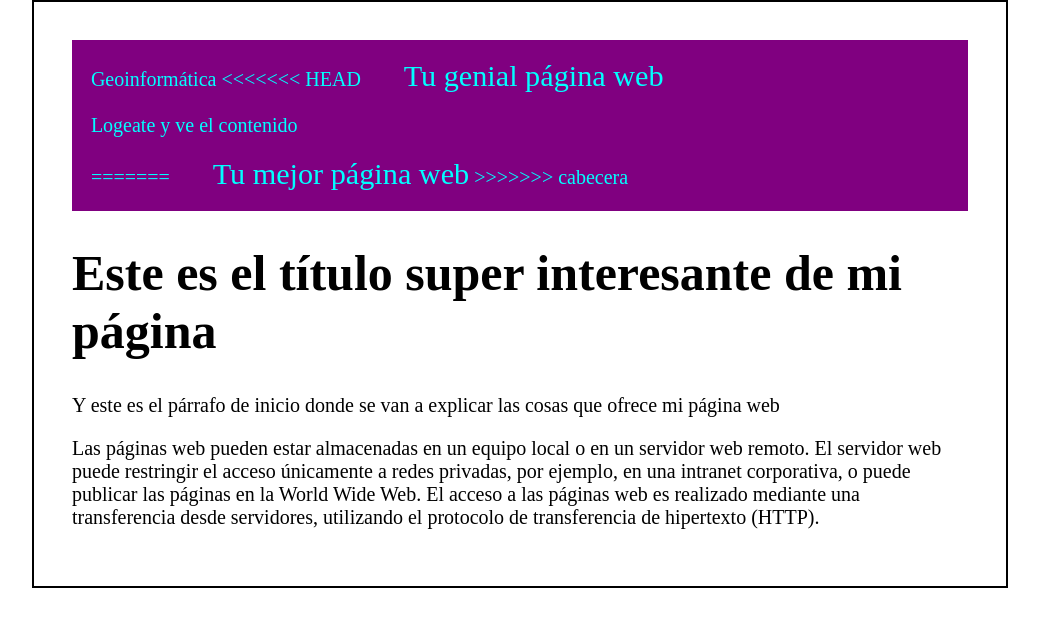
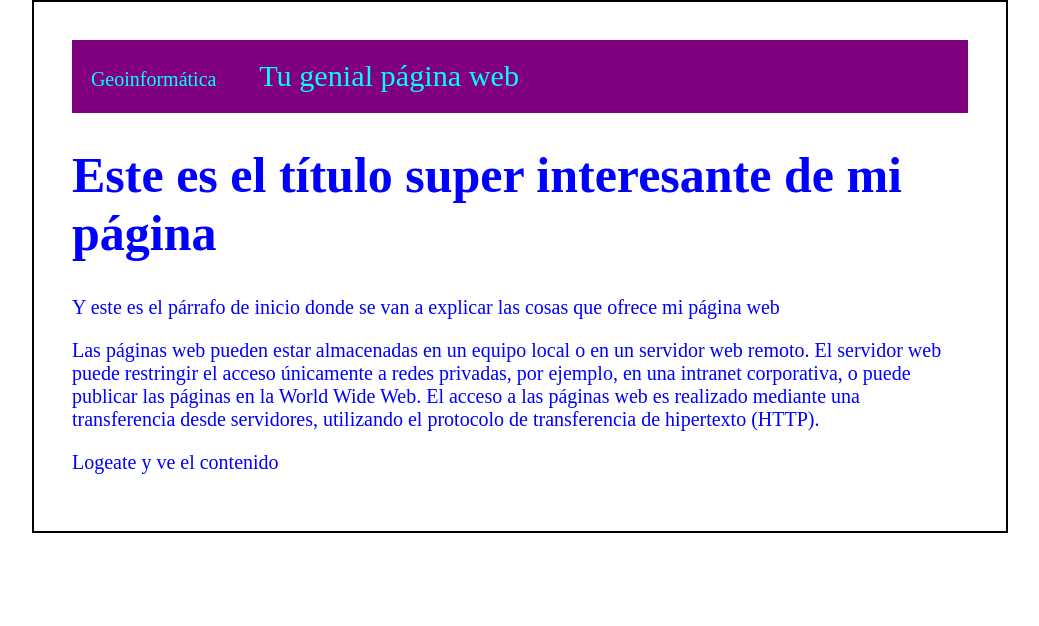
Before and after one commit to SandyLizzy14/Mi_pagina_web, a plain HTML site: page mipagina.html in a window 1280 px wide. Shown: the whole page, without its empty margins (120-1159 px from the left). Drawn offline with Linux system fonts and the light colour scheme.

Commit message:
Fusion del repositorio remoto con local

```diff
--- a/css/estilos.css
+++ b/css/estilos.css
@@ -1,9 +1,5 @@
 body {
-<<<<<<< HEAD
-    color:orange;
-=======
     color:blue;
->>>>>>> cabecera
     text-align:center;
     font-family: "Chiller";
     font-size: 20px;
--- a/mipagina.html
+++ b/mipagina.html
@@ -8,12 +8,7 @@
 <body>
     <div id="container">
         <div id="cabecera"> Geoinformática
-<<<<<<< HEAD
             <span id="tagline">Tu genial página web</span>
-            <p>Logeate y ve el contenido</p>
-=======
-            <span id="tagline">Tu mejor página web</span>
->>>>>>> cabecera
         </div>
         <div id="pagina">
             <h1>Este es el título super interesante de mi página</h1>
@@ -24,6 +19,7 @@
                  World Wide Web. El acceso a las páginas web es realizado mediante una
                  transferencia desde servidores, utilizando el protocolo de transferencia de
                  hipertexto (HTTP). </p>
+            <p>Logeate y ve el contenido</p>
         </div>
     </div>
 </body>
```
